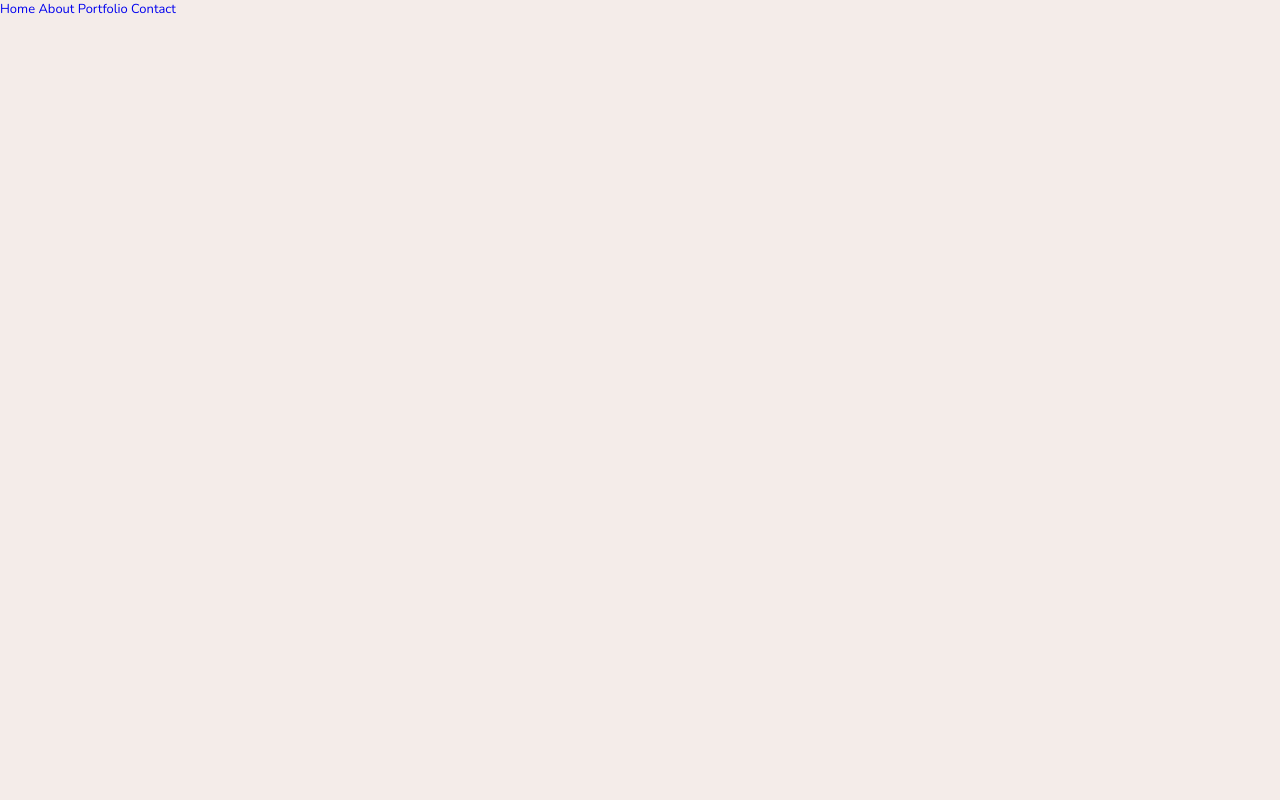
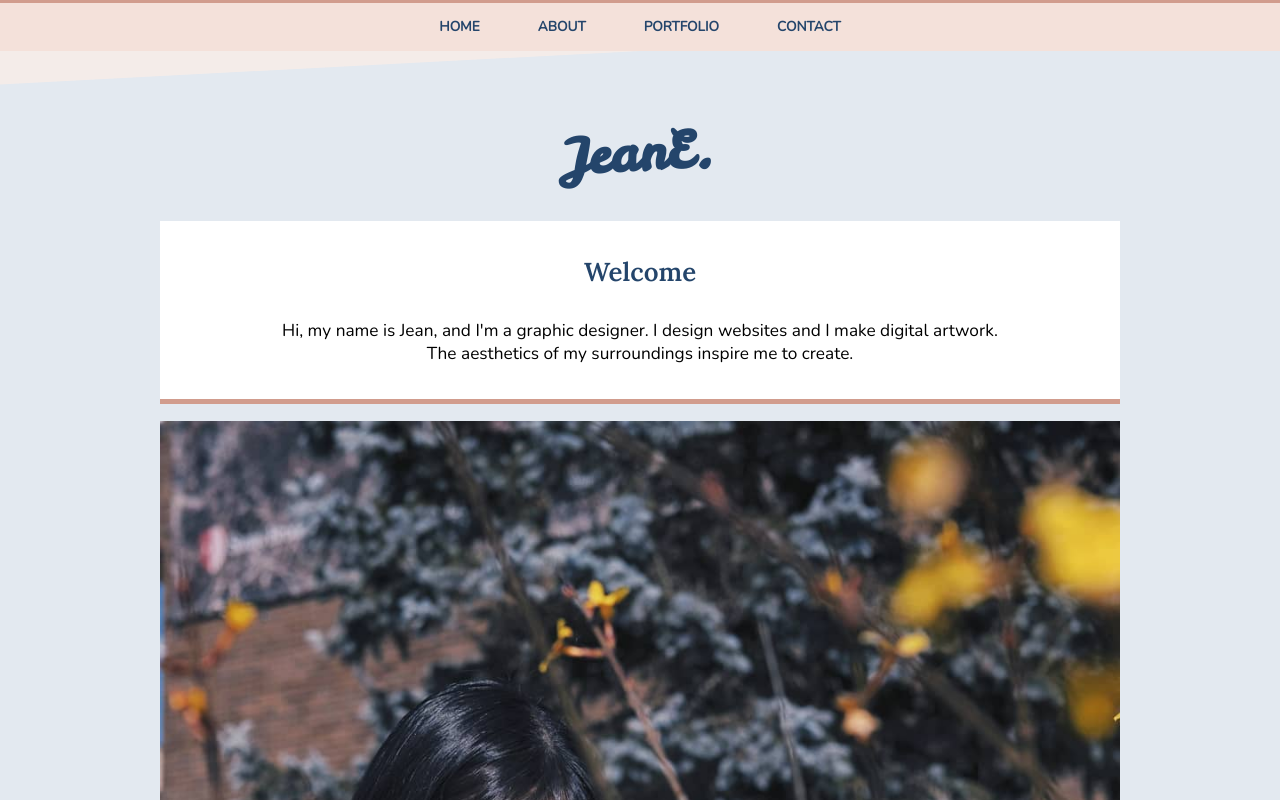
Before and after one commit to jeanleng/personal-portfolio, a plain HTML site: page home.html in a window 1280 px wide. Shown: the top 800 px of the page. Drawn offline with nearby package versions, Linux system fonts and the light colour scheme.

Commit message:
Update homepage

```diff
--- a/css/_assets.scss
+++ b/css/_assets.scss
@@ -3,4 +3,8 @@ $fontFamily: 'Nunito', sans-serif;
 $headerFont: 'Lora', serif;
 
 $bgColor: #f4ece9;
+$bgColor2: #e3e9f0;
 $headerColor: #24456b;
+$navColor: #f4e1da;
+$accentColor: #d19c8d;
+$white: #fff;
--- a/css/_base.scss
+++ b/css/_base.scss
@@ -29,3 +29,45 @@ a {
     margin: 0 auto;
     padding: 0;
 }
+
+nav {
+    display: block;
+    width: 100%;
+    position: sticky;
+    top: 0;
+    z-index: 10;
+    text-align: center;
+    background: $navColor;
+    border-top: 0.3em solid $accentColor;
+
+    a {
+        display: inline-block;
+        padding: 1em 2em;
+        font-size: 0.95rem;
+        text-transform: uppercase;
+        font-weight: 600;
+        color: $headerColor;
+
+        &::after {
+            content: '';
+            position: relative;
+            display: block;
+            height: 0.15em;
+            width: 100%;
+            background: $accentColor;
+            border-radius: 5px;
+            opacity: 0%;
+            bottom: -0.8em;
+            transition: all ease-in-out 0.5s;
+        }
+
+        &:hover::after {
+            opacity: 100;
+            bottom: -0.3em;
+        }
+
+        &:hover {
+            color: $accentColor;
+        }
+    }
+}
--- a/css/style.scss
+++ b/css/style.scss
@@ -1,2 +1,52 @@
 @import "./assets";
 @import "./base";
+
+main {
+    background: $bgColor2;
+    padding: 2em 0;
+    transform: skewY(-3deg);
+    font-size: 1.2rem;
+
+    & > div, section {
+        transform: skewY(3deg);
+        display: flex;
+        align-items: center;
+    }
+}
+
+.title {
+    display: block;
+    font-family: $titleFont;
+    text-align: center;
+    font-size: 3.5rem;
+}
+
+section.feature {
+    display: flex;
+    flex-direction: column;
+    grid-gap: 1em;
+
+    h1 {
+        padding-top: 0.5em;
+    }
+    p {
+        padding: 0.5em 3em 1em;
+    }
+
+    .ft-content {
+        display: block;
+        margin: 0 auto;
+        width: 75vw;
+        background: $white;
+        border-bottom: 0.3em solid $accentColor;
+        text-align: center;
+    }
+
+    .ft-cover {
+        display: block;
+        width: 75vw;
+        height: 75vw;
+        background-image: url(../images/flower-down.jpg);
+        background-size: cover;
+    }
+}
--- a/home.html
+++ b/home.html
@@ -21,19 +21,23 @@
                 <a href="#">About</a>
                 <a href="#">Portfolio</a>
                 <a href="#">Contact</a>
-                <!--
-                <ul>
-                    <li><a href="home.html">Home</a></li>
-                    <li><a href="#">About</a></li>
-                    <li><a href="#">Portfolio</a></li>
-                    <li><a href="#">Contact</a></li>
-                </ul>
-                -->
             </nav>
         </header>
 
         <main>
+            <h1 class="title">JeanE.</h1>
 
+            <section class="feature">
+                <div class="ft-content">
+                    <h1>Welcome</h1>
+                    <p>
+                        Hi, my name is Jean, and I'm a graphic designer. I design websites and I make digital artwork.
+                        <br>
+                        The aesthetics of my surroundings inspire me to create.
+                    </p>
+                </div>
+                <div class="ft-cover"></div>
+            </section>
         </main>
     </div>
 </body>
```
Also changed, not shown: css/style.css, 1 other file.
